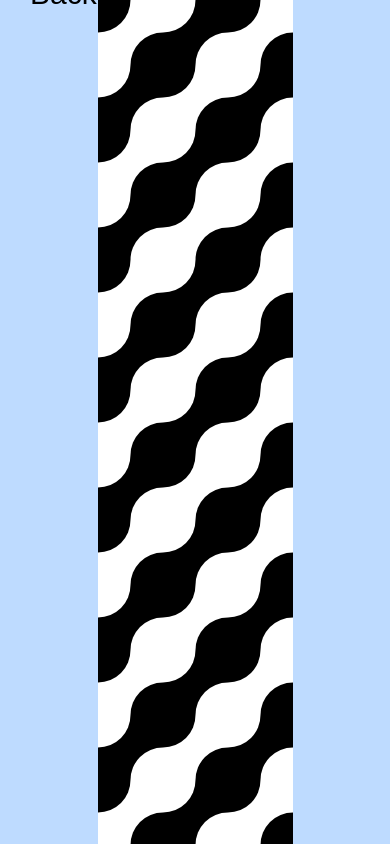
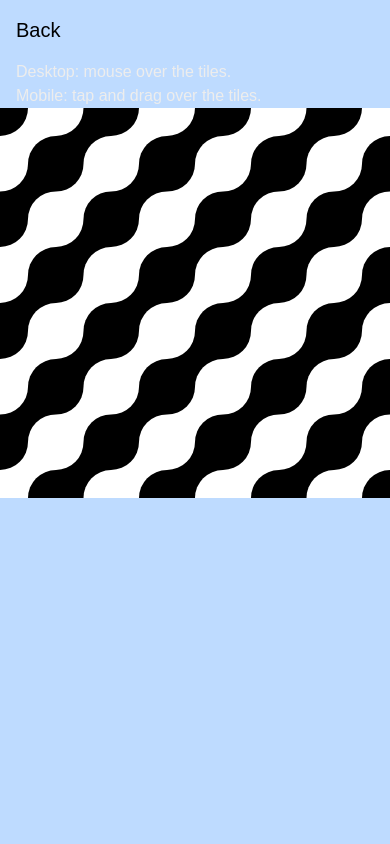
Before and after one commit to nelsmartin/personal-website, a Next.js app: page /tiles/boldView in a window 390 px wide. Shown: the top 844 px of the page. Built offline with nearby package versions, Linux system fonts and the light colour scheme.

Commit message:
rough draft of tiles and personal website

```diff
--- a/app/tiles/Angles.tsx
+++ b/app/tiles/Angles.tsx
@@ -36,7 +36,7 @@ export default function Angles() {
                                 />
                             ))}
                         </div>
-                        <p className="text-4xl text-black group-hover:font-bold group-hover:underline">Angles</p>
+                        <p className="text-xl sm:text-4xl text-black group-hover:font-bold group-hover:underline">Angles</p>
                     </div>
     )
 }
--- a/app/tiles/Bold.tsx
+++ b/app/tiles/Bold.tsx
@@ -37,7 +37,7 @@ export default function Bold() {
                 ))}
               </div>
               <p
-              className="text-4xl text-black group-hover:font-bold group-hover:underline">
+              className="text-xl sm:text-4xl text-black group-hover:font-bold group-hover:underline">
                 Bold
                 </p>
       </div>
--- a/app/tiles/lines.tsx
+++ b/app/tiles/Lines.tsx
@@ -33,7 +33,7 @@ export default function Lines() {
                     />
                 ))}
             </div>
-            <p className="text-4xl group-hover:font-bold group-hover:underline text-black">Lines</p>
+            <p className="text-xl sm:text-4xl group-hover:font-bold group-hover:underline text-black">Lines</p>
         </div>
         )
 }
--- a/app/tiles/anglesView/page.tsx
+++ b/app/tiles/anglesView/page.tsx
@@ -102,11 +102,18 @@ export default function Page() {
     <main className="min-h-screen w-full flex flex-col bg-blue-200">
       <div className="w-full">
         <Link href="/tiles">
-          <p className="inline-block text-black text-xl sm:text-3xl py-4 px-4 hover:font-bold hover:underline">
+          <p className="inline-block text-black text-xl sm:text-4xl py-4 px-4 hover:font-bold hover:underline">
             Back
           </p>
         </Link>
       </div>
+      <p className="sm:text-xl px-4">
+        Desktop: mouse over the tiles.
+      </p>
+      <p className="sm:text-xl px-4">
+        Mobile: tap and drag over the tiles.
+
+      </p>
       <div className="flex justify-center">
         <div
           ref={gridRef}
--- a/app/tiles/boldView/page.tsx
+++ b/app/tiles/boldView/page.tsx
@@ -1,21 +1,94 @@
 "use client";
-// Idea: Start with stripes (continuous blocks), swap = invert as well
-import { useState, useEffect } from "react";
+import { useState, useRef, useEffect } from "react";
 import Image from "next/image";
-import Link from "next/link"
-const CARD_COUNT = 169
+import Link from "next/link";
+
+const CARD_COUNT_MOBILE = 49; // 7x7
+const CARD_COUNT_DESKTOP = 169; // 13x13
+
 export default function Page() {
+  const [isMobile, setIsMobile] = useState(false);
+  const cardCount = isMobile ? CARD_COUNT_MOBILE : CARD_COUNT_DESKTOP;
 
-  const [matrix, setMatrix] = useState<boolean[]>(
-                () => Array(CARD_COUNT).fill(false));
+  const [matrix, setMatrix] = useState<boolean[]>(() =>
+    Array(CARD_COUNT_DESKTOP).fill(false)
+  );
+  const [isPointerDown, setIsPointerDown] = useState(false);
+  const toggledTilesRef = useRef<Set<number>>(new Set());
+  const gridRef = useRef<HTMLDivElement>(null);
 
-  const switchEnter = (index : number) => {
-    setMatrix(prev => {
+  useEffect(() => {
+    const checkMobile = () => {
+      setIsMobile(window.innerWidth < 640);
+    };
+
+    checkMobile();
+    window.addEventListener('resize', checkMobile);
+
+    return () => window.removeEventListener('resize', checkMobile);
+  }, []);
+
+  useEffect(() => {
+    setMatrix(Array(cardCount).fill(false));
+  }, [cardCount]);
+
+  useEffect(() => {
+    const handleGlobalPointerUp = () => {
+      setIsPointerDown(false);
+      toggledTilesRef.current.clear();
+    };
+
+    window.addEventListener("pointerup", handleGlobalPointerUp);
+    window.addEventListener("pointercancel", handleGlobalPointerUp);
+
+    return () => {
+      window.removeEventListener("pointerup", handleGlobalPointerUp);
+      window.removeEventListener("pointercancel", handleGlobalPointerUp);
+    };
+  }, []);
+
+  const toggle = (index: number) => {
+    setMatrix((prev) => {
       const next = [...prev];
       next[index] = !prev[index];
       return next;
     });
+  };
+
+  const handlePointerDown = (index: number, e: React.PointerEvent) => {
+    e.preventDefault();
+    setIsPointerDown(true);
+    toggledTilesRef.current.clear();
+    toggledTilesRef.current.add(index);
+    toggle(index);
+  };
+
+  const handlePointerEnter = (index: number, e: React.PointerEvent) => {
+    // Desktop: toggle on hover (mouse movement without button press)
+    if (e.pointerType === "mouse") {
+      toggle(index);
     }
+  };
+
+  const handleTouchMove = (e: React.TouchEvent) => {
+    if (!isPointerDown) return;
+
+    e.preventDefault();
+    const touch = e.touches[0];
+    const element = document.elementFromPoint(touch.clientX, touch.clientY);
+
+    if (element) {
+      const button = element.closest('button');
+      if (button) {
+        const index = parseInt(button.getAttribute('data-index') || '-1');
+        if (index >= 0 && !toggledTilesRef.current.has(index)) {
+          toggledTilesRef.current.add(index);
+          toggle(index);
+        }
+      }
+    }
+  };
+
   const imageInit = (index : number, value: boolean) => {
       if (index % 2 == 0) {
         if (value) return "/tileLeftNormal.svg"
@@ -25,29 +98,46 @@ export default function Page() {
       return "/tileRightNormal.svg"
     }
 
+  return (
+    <main className="min-h-screen w-full flex flex-col bg-blue-200">
+      <div className="w-full">
+        <Link href="/tiles">
+          <p className="inline-block text-black text-xl sm:text-4xl py-4 px-4 hover:font-bold hover:underline">
+            Back
+          </p>
+        </Link>
+      </div>
+      <p className="sm:text-xl px-4">
+        Desktop: mouse over the tiles.
+      </p>
+      <p className="sm:text-xl px-4">
+        Mobile: tap and drag over the tiles.
 
-
-
-    return (
-        <main className="min-h-screen w-full relative items-center justify-center flex flex-col bg-blue-200">
-            <Link href="/tiles">
-              <p className="absolute left-0.5 -translate-y-10 translate-x-7 text-black text-3xl py-4 hover:font-bold hover:underline">Back</p>
-            </Link>
-            <div className="w-1/2 grid grid-cols-[repeat(auto-fill,minmax(55px,1fr))] place-items-center">
+      </p>
+      <div className="flex justify-center">
+        <div
+          ref={gridRef}
+          className="grid grid-cols-7 sm:grid-cols-13 place-items-center w-2xl justify-center touch-none"
+          onTouchMove={handleTouchMove}
+        >
           {matrix.map((value, index) => (
             <button
               key={index}
-                    onPointerEnter={() => switchEnter(index)}
+              data-index={index}
+              onPointerDown={(e) => handlePointerDown(index, e)}
+              onPointerEnter={(e) => handlePointerEnter(index, e)}
             >
               <Image
                 src={imageInit(index, value)}
                 alt="Truchet tile"
                 height={100}
                 width={100}
+                draggable={false}
               />
             </button>
           ))}
         </div>
-
-        </main>)
+      </div>
+    </main>
+  );
 }
--- a/app/tiles/linesView/page.tsx
+++ b/app/tiles/linesView/page.tsx
@@ -1,48 +1,140 @@
-"use client"; // lines
-import { useState, useEffect } from "react";
+"use client";
+import { useState, useRef, useEffect } from "react";
 import Image from "next/image";
-import Link from "next/link"
-const CARD_COUNT = 169
+import Link from "next/link";
+
+const CARD_COUNT_MOBILE = 49; // 7x7
+const CARD_COUNT_DESKTOP = 169; // 13x13
+
 export default function Page() {
+  const [isMobile, setIsMobile] = useState(false);
+  const cardCount = isMobile ? CARD_COUNT_MOBILE : CARD_COUNT_DESKTOP;
 
-  const [matrix, setMatrix] = useState<boolean[]>(
-                () => Array(CARD_COUNT).fill(false));
+  const [matrix, setMatrix] = useState<boolean[]>(() =>
+    Array(CARD_COUNT_DESKTOP).fill(false)
+  );
+  const [isPointerDown, setIsPointerDown] = useState(false);
+  const toggledTilesRef = useRef<Set<number>>(new Set());
+  const gridRef = useRef<HTMLDivElement>(null);
 
-  const switchEnter = (index : number) => {
-    setMatrix(prev => {
+  useEffect(() => {
+    const checkMobile = () => {
+      setIsMobile(window.innerWidth < 640);
+    };
+
+    checkMobile();
+    window.addEventListener('resize', checkMobile);
+
+    return () => window.removeEventListener('resize', checkMobile);
+  }, []);
+
+  useEffect(() => {
+    setMatrix(Array(cardCount).fill(false));
+  }, [cardCount]);
+
+  useEffect(() => {
+    const handleGlobalPointerUp = () => {
+      setIsPointerDown(false);
+      toggledTilesRef.current.clear();
+    };
+
+    window.addEventListener("pointerup", handleGlobalPointerUp);
+    window.addEventListener("pointercancel", handleGlobalPointerUp);
+
+    return () => {
+      window.removeEventListener("pointerup", handleGlobalPointerUp);
+      window.removeEventListener("pointercancel", handleGlobalPointerUp);
+    };
+  }, []);
+
+  const toggle = (index: number) => {
+    setMatrix((prev) => {
       const next = [...prev];
       next[index] = !prev[index];
       return next;
     });
+  };
+
+  const handlePointerDown = (index: number, e: React.PointerEvent) => {
+    e.preventDefault();
+    setIsPointerDown(true);
+    toggledTilesRef.current.clear();
+    toggledTilesRef.current.add(index);
+    toggle(index);
+  };
+
+  const handlePointerEnter = (index: number, e: React.PointerEvent) => {
+    // Desktop: toggle on hover (mouse movement without button press)
+    if (e.pointerType === "mouse") {
+      toggle(index);
     }
+  };
+
+  const handleTouchMove = (e: React.TouchEvent) => {
+    if (!isPointerDown) return;
+
+    e.preventDefault();
+    const touch = e.touches[0];
+    const element = document.elementFromPoint(touch.clientX, touch.clientY);
+
+    if (element) {
+      const button = element.closest('button');
+      if (button) {
+        const index = parseInt(button.getAttribute('data-index') || '-1');
+        if (index >= 0 && !toggledTilesRef.current.has(index)) {
+          toggledTilesRef.current.add(index);
+          toggle(index);
+        }
+      }
+    }
+  };
+
   const imageInit = (value: boolean) => {
       if (value) return "/tileRight.svg"
       return "/tileLeft.svg"
     }
 
 
+  return (
+    <main className="min-h-screen w-full flex flex-col bg-blue-200">
+      <div className="w-full">
+        <Link href="/tiles">
+          <p className="inline-block text-black text-xl sm:text-4xl py-4 px-4 hover:font-bold hover:underline">
+            Back
+          </p>
+        </Link>
+      </div>
+      <p className="sm:text-xl px-4">
+        Desktop: mouse over the tiles.
+      </p>
+      <p className="sm:text-xl px-4">
+        Mobile: tap and drag over the tiles.
 
-
-    return (
-        <main className="min-h-screen w-full relative items-center justify-center flex flex-col bg-blue-200">
-            <Link href="/tiles">
-              <p className="absolute left-0.5 -translate-y-10 translate-x-7 text-black text-3xl py-4 hover:font-bold hover:underline">Back</p>
-            </Link>
-            <div className="w-1/2 grid grid-cols-[repeat(auto-fill,minmax(55px,1fr))] place-items-center">
+      </p>
+      <div className="flex justify-center">
+        <div
+          ref={gridRef}
+          className="grid grid-cols-7 sm:grid-cols-13 place-items-center w-2xl justify-center touch-none"
+          onTouchMove={handleTouchMove}
+        >
           {matrix.map((value, index) => (
             <button
               key={index}
-                    onPointerEnter={() => switchEnter(index)}
+              data-index={index}
+              onPointerDown={(e) => handlePointerDown(index, e)}
+              onPointerEnter={(e) => handlePointerEnter(index, e)}
             >
               <Image
                 src={imageInit(value)}
                 alt="Truchet tile"
                 height={100}
                 width={100}
+                draggable={false}
               />
             </button>
           ))}
         </div>
-
-        </main>)
+      </div>
+    </main>
+  );
 }
```
Also changed, not shown: app/page.tsx (+32 -18 lines), app/tiles/page.tsx (+14 -7 lines). Lines whose indentation alone changed are shown as unchanged.
